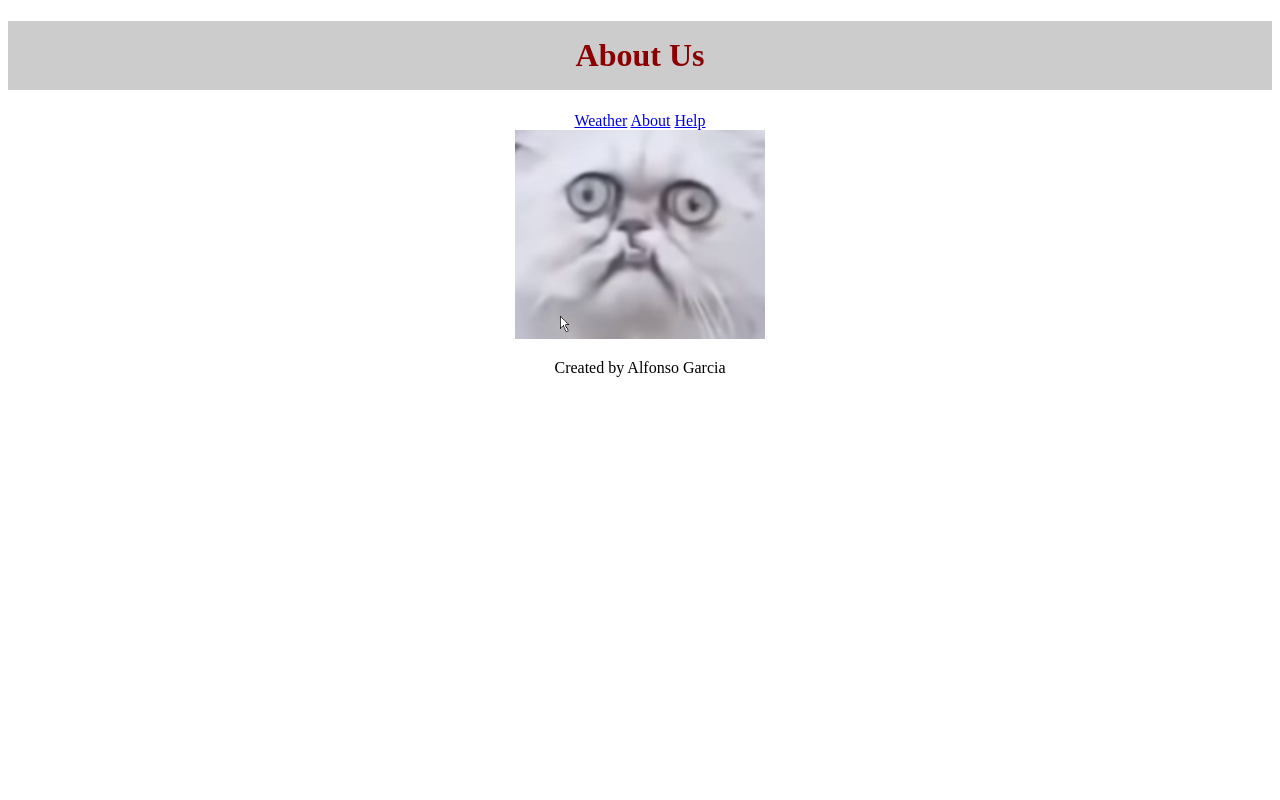
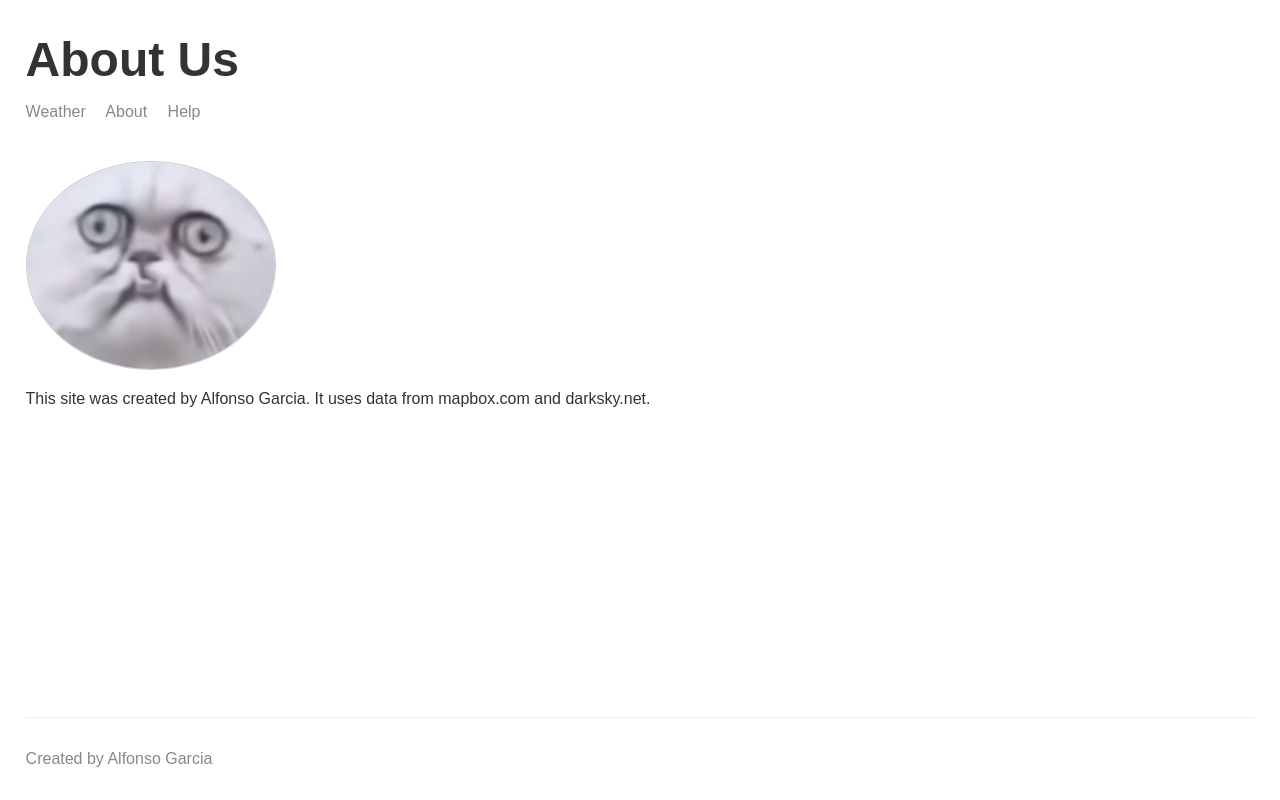
Before and after one commit to alfonsog714/node3-weather-app, a Node server app: page /about in a window 1280 px wide. Run offline with Node 20, Linux system fonts and the light colour scheme; some libraries are stand-ins or nearby versions.

Commit message:
Added more styling, very basic and minimal

```diff
--- a/public/css/styles.css
+++ b/public/css/styles.css
@@ -1,15 +1,53 @@
+* {
+  box-sizing: border-box;
+}
+
 body {
-  text-align: center;
+  color: #333333;
+  font-family: Arial, Helvetica, sans-serif;
+  max-width: 1750px;
+  margin: 0 auto;
+  padding: 0 1.6rem;
+  display: flex;
+  flex-direction: column;
+  min-height: 100vh;
+}
+
+.main-content {
+  flex-grow: 1;
+}
+
+.main-content header {
+  margin: 20px 0;
+}
+
+footer {
+  color: #888888;
+  border-top: 1px solid #eeeeee;
+  margin-top: 16px;
+  padding: 16px 0;
 }
 
 h1 {
-  color: darkred;
-  background: #cccccc;
-  padding: 1rem;
+  font-size: 3rem;
+  margin-bottom: 16px;
 }
 
-img {
+header a {
+  text-decoration: none;
+  color: #888888;
+  margin-right: 16px;
+}
+
+header a:hover {
+  color: #000000;
+}
+
+.cat {
   width: 250px;
+  border-radius: 50%;
+  border: 1px solid #cccccc;
+  margin-top: 20px;
 }
 
 input {
--- a/templates/partials/footer.hbs
+++ b/templates/partials/footer.hbs
@@ -1 +1,3 @@
-<p>Created by {{name}}</p>
+<footer>
+    <p>Created by {{name}}</p>
+</footer>
--- a/templates/partials/header.hbs
+++ b/templates/partials/header.hbs
@@ -1,7 +1,7 @@
-<h1>{{title}}</h1>
+<header>
+    <h1>{{title}}</h1>
 
-<div>
     <a href="/">Weather</a>
     <a href="/about">About</a>
     <a href="/help">Help</a>
-</div>
+</header>
--- a/templates/views/about.hbs
+++ b/templates/views/about.hbs
@@ -6,12 +6,16 @@
     <meta name="viewport" content="width=device-width, initial-scale=1.0" />
     <meta http-equiv="X-UA-Compatible" content="ie=edge" />
     <link rel="stylesheet" href="./css/styles.css" />
+    <link rel="icon" href="../../public/img/icon.png">
     <title>About Page</title>
 </head>
 
 <body>
-    {{>header}}
-    <img src="./img/CRAZYCAT.png" />
+    <div class="main-content">
+        {{>header}}
+        <img src="./img/CRAZYCAT.png" class="cat" />
+        <p>This site was created by Alfonso Garcia. It uses data from mapbox.com and darksky.net.</p>
+    </div>
     {{>footer}}
 </body>
 
--- a/templates/views/help.hbs
+++ b/templates/views/help.hbs
@@ -6,11 +6,14 @@
     <meta name="viewport" content="width=device-width, initial-scale=1.0" />
     <meta http-equiv="X-UA-Compatible" content="ie=edge" />
     <link rel="stylesheet" href="./css/styles.css" />
+    <link rel="icon" href="../../public/img/icon.png">
     <title>Help Page</title>
 </head>
 
 <body>
-    {{>header}}
+    <div class="main-content">
+        {{>header}}
+    </div>
     {{>footer}}
 </body>
 
--- a/templates/views/index.hbs
+++ b/templates/views/index.hbs
@@ -6,6 +6,7 @@
     <meta name="viewport" content="width=device-width, initial-scale=1.0" />
     <meta http-equiv="X-UA-Compatible" content="ie=edge" />
     <link rel="stylesheet" href="./css/styles.css" />
+    <link rel="icon" type="image/png" href="../../public/img/icon.png">
     <title>NodeJS Express</title>
 </head>
 
@@ -14,15 +15,16 @@
         {{>header}}
 
         <p>Use this site to get your weather!</p>
-
         <form>
             <input placeholder="Location..." />
             <button type="submit">Search</button>
         </form>
 
         <div id="message"></div>
+    </div>
 
-    </div>
+
+
 
     {{>footer}}
 
```
Also changed, not shown: templates/views/404.hbs (+5 -2 lines), public/img/icon.png (added).
